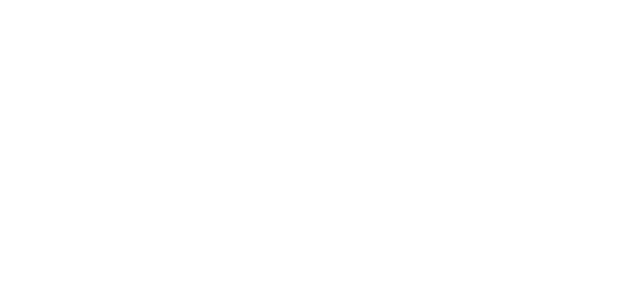
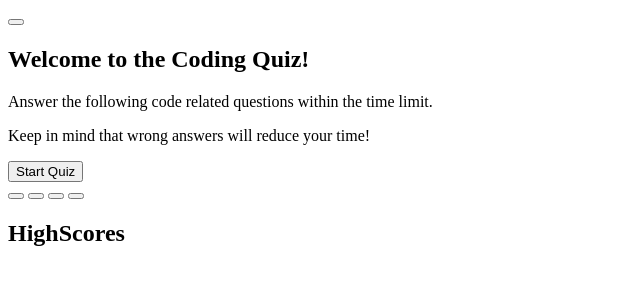
Before and after one commit to ahageman27/coding-quiz, a plain HTML site: page index.html in a window 1280 px wide. Shown: the whole page, without its empty margins (0-640 px from the left). Drawn offline with Linux system fonts and the light colour scheme.

Commit message:
initial html

```diff
--- a/index.html
+++ b/index.html
@@ -10,7 +10,28 @@
 </head>
 
 <body>
-
+    <header>
+        <button id="high-scores"></button>
+        <p id="timer"></p>
+    </header>
+    <section class="start-screen">
+        <h1>Welcome to the Coding Quiz!</h1>
+        <p>Answer the following code related questions within the time limit.</p>
+        <p>Keep in mind that wrong answers will reduce your time!</p>
+        <button class="start-button">Start Quiz</button>
+    </section>
+    <section class="quiz">
+        <div class="question"></div>
+        <button class="answerA"></button>
+        <button class="answerB"></button>
+        <button class="answerC"></button>
+        <button class="answerD"></button>
+    </section>
+    <section class="high-scores">
+        <h2>HighScores</h2>
+        <ul class="scores-list">
+        </ul>
+    </section>
 </body>
 
 </html>
```
